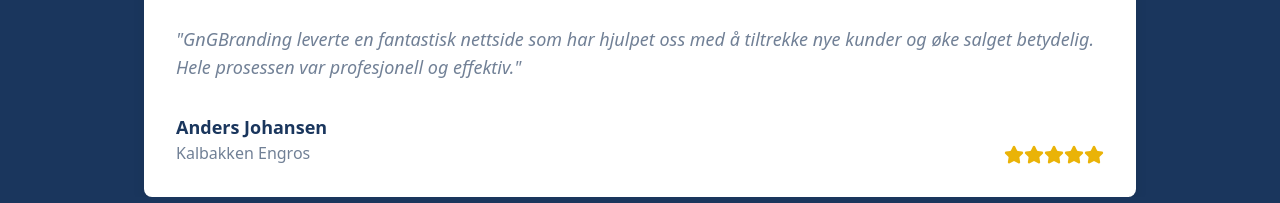
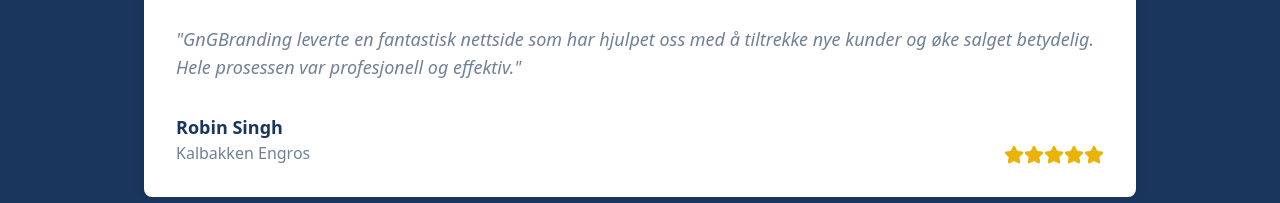
Before and after one commit to ensurik/gngbranding, a React (Vite) app: page / in a window 1280 px wide. Shown: the part 4614-4817 px from the top of the page. Built offline with nearby package versions, Linux system fonts and the light colour scheme.

Commit message:
Fix: Update testimonial author
Change the author of the Kalbakken Engros testimonial to "Robin Singh".

```diff
--- a/src/components/Testimonials.tsx
+++ b/src/components/Testimonials.tsx
@@ -5,7 +5,7 @@ import { Star, Quote } from "lucide-react";
 const Testimonials = () => {
   const testimonials = [
     {
-      name: "Anders Johansen",
+      name: "Robin Singh",  // Changed from Anders Johansen
       company: "Kalbakken Engros",
       quote: "GnGBranding leverte en fantastisk nettside som har hjulpet oss med å tiltrekke nye kunder og øke salget betydelig. Hele prosessen var profesjonell og effektiv.",
       stars: 5,
```
